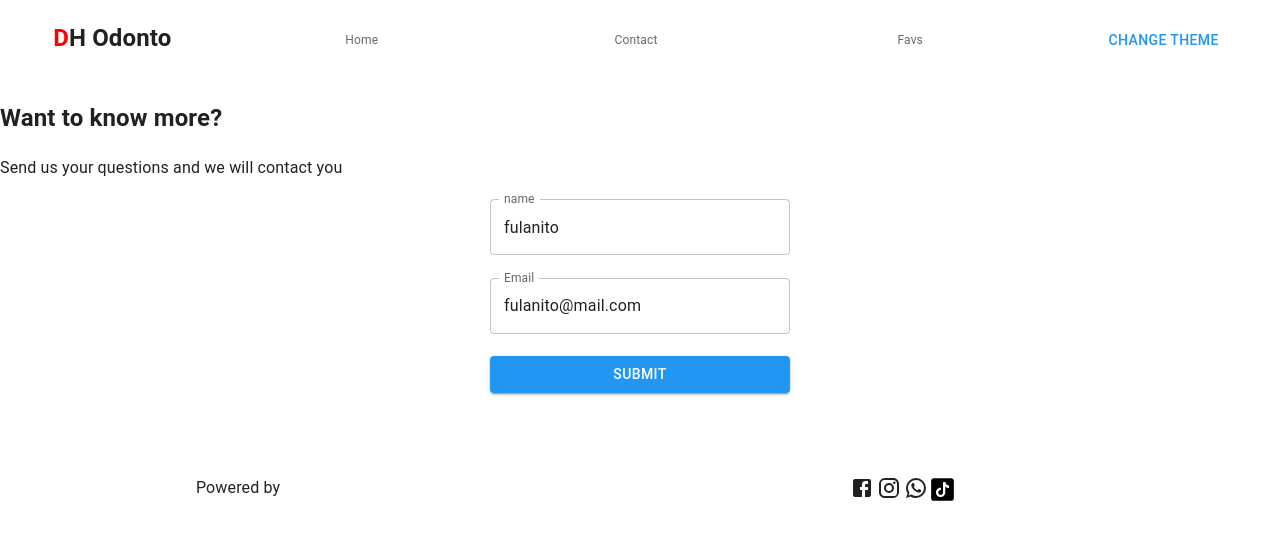
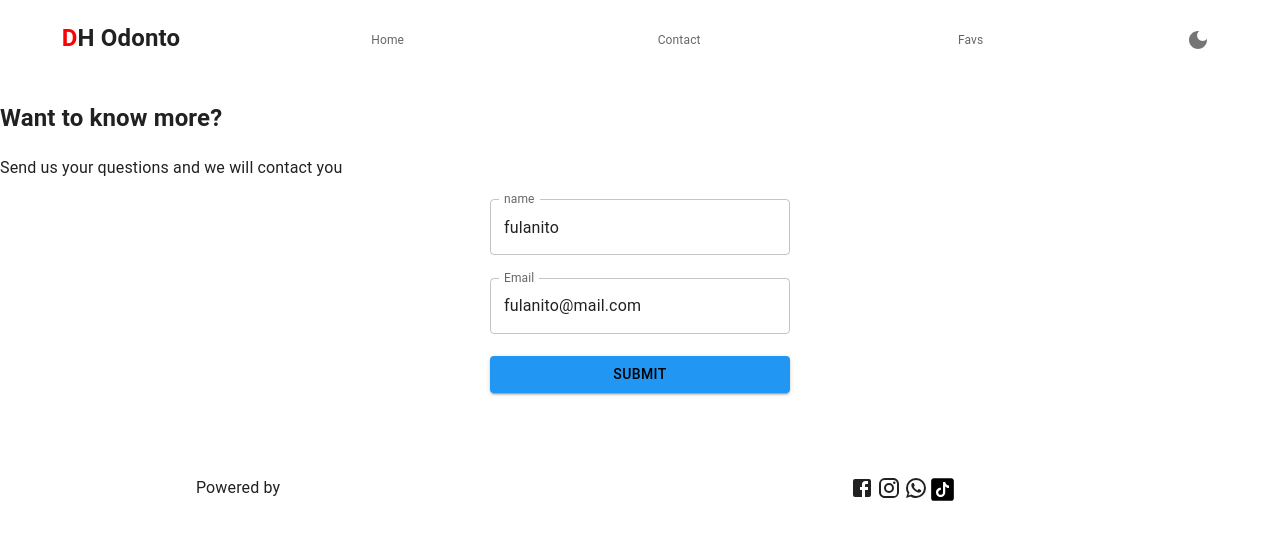
Before and after one commit to DellacquaD/fe3-final, a React (Create React App) app: page /contact in a window 1280 px wide. Shown: the top 540 px of the page. Built offline with nearby package versions, Linux system fonts and the light colour scheme; no server answers; grey boxes are pictures that could not be loaded.

Commit message:
Se crea rama de respaldo, se pushea con funcionalidad de localStorage y estilos en boton favorite de cada card, en función de la info que se tiene en el localStorage.

```diff
--- a/src/Components/Card.jsx
+++ b/src/Components/Card.jsx
@@ -1,40 +1,55 @@
 import * as React from 'react';
-import Card from '@mui/material/Card';
-import CardContent from '@mui/material/CardContent';
-import CardMedia from '@mui/material/CardMedia';
-import Typography from '@mui/material/Typography';
-import { Button, CardActions } from '@mui/material';
+import { useState } from 'react';
 import { Link } from 'react-router-dom';
-import StarBorderIcon from '@mui/icons-material/StarBorder';
-import { useState } from 'react';
+import {StarBorder, Star} from '@mui/icons-material';
+import {Card, CardMedia, CardContent, Typography, Button, CardActions} from '@mui/material';
+import { useReducer } from "react";
 
 
-// const Card = ({ name, username, id }) => {
+const reducer = (state, action) => {
+  switch (action.type) {
+    case "isFavorite":
+      return {...state, isFavorite: !state.isFavorite};
+    case "addFavorite":
+      return {...state, addFavorite: state};
+    default:
+      return state;
+  }
+}
+
+const Cards = ( { name, username, id } ) => {
+  const initialState = {isFavorite: true, addFavorite: id};
+  const [state, dispatch] = useReducer(reducer, initialState);
 
 //   const addFav = ()=>{
 //     // Aqui iria la logica para agregar la Card en el localStorage
 //   }
 
-//   return (
-//     <div className="card">
-//         {/* En cada card deberan mostrar en name - username y el id */}
+ const [favState, setFav] = useState(localStorage.getItem("id") ? (localStorage.getItem("id").includes(id) ? true : false) : false)
 
-//         {/* No debes olvidar que la Card a su vez servira como Link hacia la pagina de detalle */}
+  const handleClickFavorites = () => {
+    dispatch({type: "isFavorite"})
+    // dispatch({type: "addFavorite"})
+    setFavStorage(state.addFavorite)
+    setFav(!favState)
+  }
 
-//         {/* Ademas deberan integrar la logica para guardar cada Card en el localStorage */}
-//         <button onClick={addFav} className="favButton">Add fav</button>
-//     </div>
-//   );
-// };
+  const getFavStorage = () => {
+    const localData = localStorage.getItem("id");
+    return localData ? JSON.parse(localData) : [];
+  }
 
-// export default Card;
+   const setFavStorage = (idOdo) => {
+    let storageFavs = getFavStorage();
+    if (storageFavs.includes(idOdo)) {
+      const storageFavsAux = storageFavs.filter(fav => fav !== idOdo)
+      localStorage.setItem("id", JSON.stringify(storageFavsAux))
 
-const Cards = ( odontologos ) => {
-
-  const [favorites, setFavorites] = useState([])
-
-  const handleClickFavorites = (e) => {
-    console.log(e)
+    }
+    else {
+      storageFavs.push(idOdo)
+      localStorage.setItem("id", JSON.stringify(storageFavs))
+    }
   }
 
   return (
@@ -48,15 +63,15 @@ const Cards = ( odontologos ) => {
             alt="doctor image Background"
             />
           <CardContent>
-            <Typography gutterBottom variant="h5" component="div">
-              {odontologos.name}
+            <Typography gutterBottom variant="h5" component="div" >
+            <Link to={`/dentist/${id}`}>{name}</Link>
             </Typography>
-            <Link to={`/dentist/${odontologos.id}`}>{odontologos.username}</Link>
+            {username}
           </CardContent>
         </Card>
         <CardActions sx={{ justifyContent: 'center' }}>
-          <Button size="small" color="primary" onClick={handleClickFavorites} >
-            <StarBorderIcon/>
+          <Button id={id} size="medium" color="primary" onClick={handleClickFavorites} >
+          {favState ? <Star id={id}/> : <StarBorder id={id}/>}
           </Button>
         </CardActions>
       </Card>
--- a/src/Components/Footer.jsx
+++ b/src/Components/Footer.jsx
@@ -1,14 +1,12 @@
 import React from 'react'
-import FacebookIcon from '@mui/icons-material/Facebook';
-import InstagramIcon from '@mui/icons-material/Instagram';
-import WhatsAppIcon from '@mui/icons-material/WhatsApp';
+import {Instagram, Facebook, WhatsApp} from '@mui/icons-material';
 import { useContext } from 'react'
-import { ContextGlobal } from './utils/global.context';
+import { GlobalContext } from './utils/global.context';
 import TikTokIcon from './common/tiktokIcon';
 
 const Footer = () => {
 
-  const { state } = useContext(ContextGlobal)
+  const { state } = useContext(GlobalContext)
 
   return (
     <footer>
@@ -17,10 +15,10 @@ const Footer = () => {
         <img src="https://github.com/Frontend-III/fe3-final/blob/main/public/images/DH.png?raw=true" alt='DH-logo' />
       </div>
         <ul>
-          <li><FacebookIcon /></li>
-          <li><InstagramIcon /></li>
-          <li><WhatsAppIcon /></li>
-          <li><TikTokIcon color={state.prefersDark ? '#ffffff' : '#000000'}/></li>
+          <li><Facebook /></li>
+          <li><Instagram /></li>
+          <li><WhatsApp /></li>
+          <li><TikTokIcon color={state.Dark ? '#ffffff' : '#000000'}/></li>
         </ul>
     </footer>
   )
--- a/src/Components/Navbar.jsx
+++ b/src/Components/Navbar.jsx
@@ -1,19 +1,15 @@
-import { Button } from '@mui/material'
 import React, { useContext } from 'react'
-import Box from '@mui/material/Box';
-import BottomNavigation from '@mui/material/BottomNavigation';
-import BottomNavigationAction from '@mui/material/BottomNavigationAction';
 import { Link as RouterLink } from 'react-router-dom';
-import { ContextGlobal } from './utils/global.context';
-
-
+import { IconButton, BottomNavigation, BottomNavigationAction, Box } from '@mui/material'
+import {DarkMode, Brightness5} from '@mui/icons-material';
+import { GlobalContext } from './utils/global.context';
 
 //Este componente debera ser estilado como "dark" o "light" dependiendo del theme del Context
 
 
 const Navbar = () => {
 
-  const {state, dispatch} = useContext(ContextGlobal)
+  const {state, dispatch} = useContext(GlobalContext)
 
   const navButtons = [
     {
@@ -44,7 +40,7 @@ const Navbar = () => {
         {navButtons.map((button) => (
           <BottomNavigationAction component={RouterLink} key={button.name} label={button.name} to={button.path}/>
           ))}
-        <Button onClick={() => dispatch({type: "theme"})}>Change theme</Button>
+        <IconButton onClick={() => dispatch({type: "theme"})}>{state.Dark ? <Brightness5/> : <DarkMode />}</IconButton>
       </BottomNavigation>
     </Box>
   );
--- a/src/Components/utils/global.context.jsx
+++ b/src/Components/utils/global.context.jsx
@@ -1,15 +1,14 @@
+import axios from "axios";
+import { grey, blue, red } from "@mui/material/colors";
 import { createContext, useReducer, useMemo } from "react";
-import { createTheme } from '@mui/material';
-import { grey, blue, red } from "@mui/material/colors";
-import axios from "axios";
-import { CssBaseline, ThemeProvider } from "@mui/material";
+import { createTheme, CssBaseline, ThemeProvider } from '@mui/material';
 
-export const ContextGlobal = createContext();
+export const GlobalContext = createContext();
 
-const reducerFunction = (state, action) => {
+const reducer = (state, action) => {
   switch (action.type) {
     case "theme":
-      return {...state, prefersDark: !state.prefersDark};
+      return {...state, Dark: !state.Dark};
     case "data":
       return {...state, data: action.payload};
     default:
@@ -18,18 +17,19 @@ const reducerFunction = (state, action) => {
 }
 
 export const ContextProvider = ({ children }) => {
-  const initialState = {prefersDark: false, data: []}
-  const [state, dispatch] = useReducer(reducerFunction, initialState);
+  const initialState = {Dark: false, data: []}
+  const [state, dispatch] = useReducer(reducer, initialState);
 
   const theme = createTheme({
     palette:{
-      mode: (state.prefersDark ? 'dark' : 'light'),
+      mode: (state.Dark ? 'dark' : 'light'),
       primary: {
-        main: (state.prefersDark ? grey[500]: blue[500]),
+        main: (state.Dark ? grey[600]: blue[500]),
+        contrastText: (state.Dark ? "#ffffff": "#000000")
       },
       secondary:{
-        main: (state.prefersDark ? grey[900] : red[400]),
-
+        main: (state.Dark ? grey[900] : red[400]),
+        contrastText: (state.Dark ? "#ffffff": "#000000")
       },
     }
   });
@@ -52,9 +52,9 @@ export const ContextProvider = ({ children }) => {
   return (
     <ThemeProvider theme={theme}>
       <CssBaseline />
-    <ContextGlobal.Provider value={store}>
+    <GlobalContext.Provider value={store}>
       {children}
-    </ContextGlobal.Provider>
+    </GlobalContext.Provider>
     </ThemeProvider>
   )
 }
```
